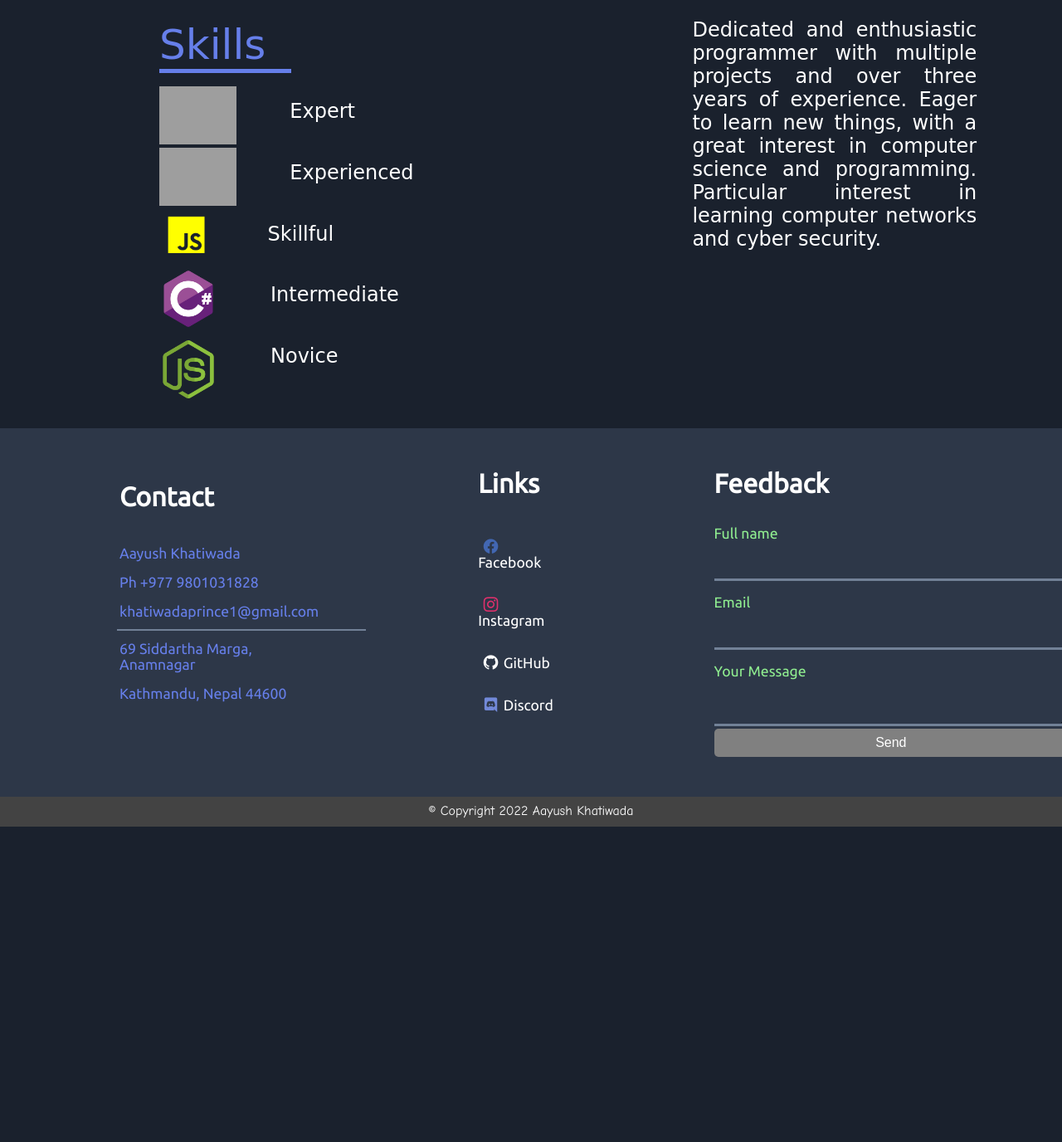
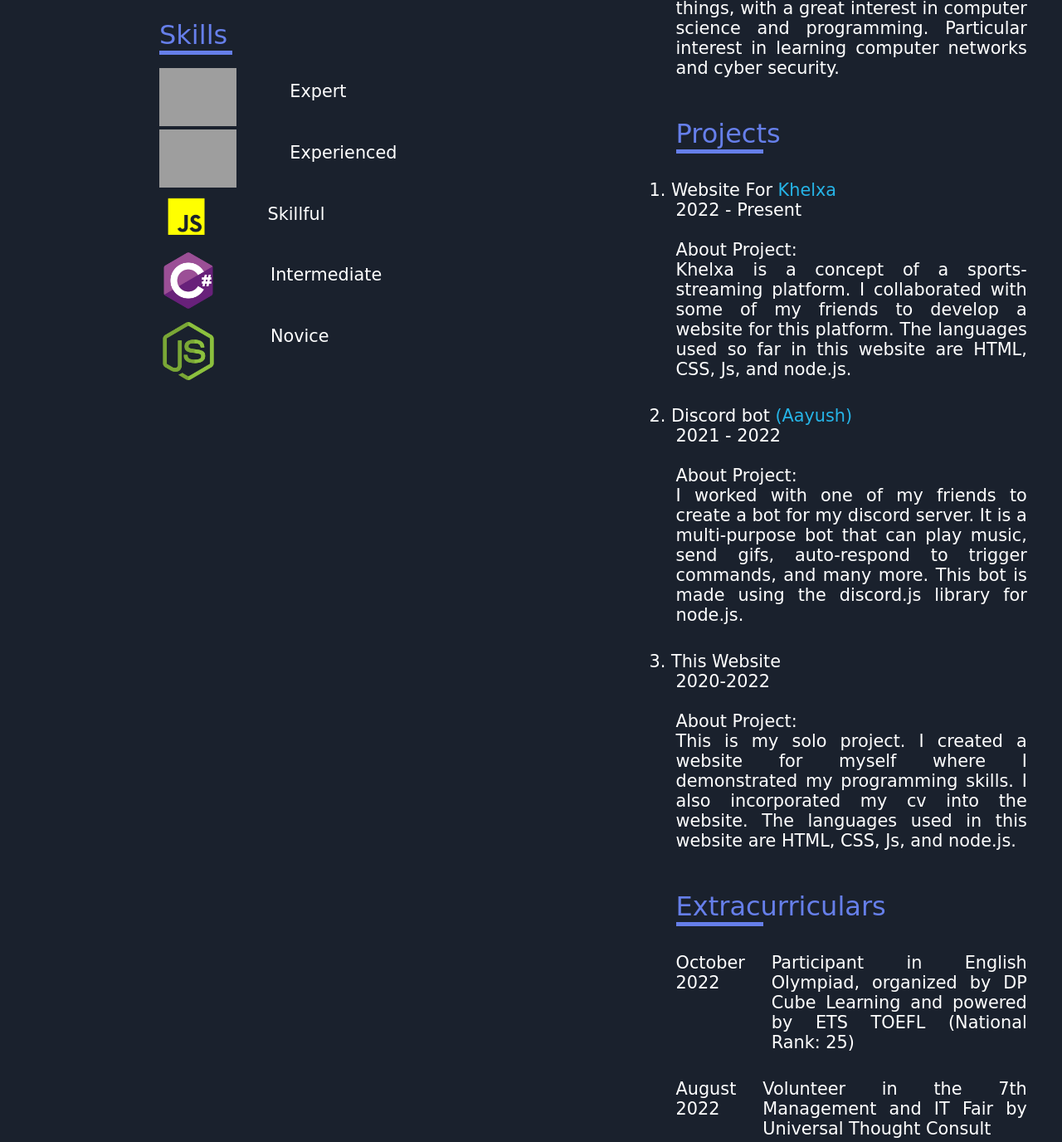
Before and after one commit to Sly-Imp/My-Website, a website: page views/index.html in a window 1280 px wide. Shown: the part 1148-2524 px from the top of the page at 83% size. Before the commit the page ends 2144 px from the top, so only its background shows below. Drawn offline with nearby package versions, Linux system fonts and the light colour scheme; files that its build step writes are made by us from their sources; grey boxes are pictures that could not be loaded; files whose address does not match are found by name.

Commit message:
Resume Update

```diff
--- a/public/style.css
+++ b/public/style.css
@@ -7,11 +7,11 @@
 }
 
 body, html {
-    font-family: 'Outfit', sans-serif;
+    font-family: 'Indie Flower', cursive;
     background: #1a212d;
     color: white;
     scroll-behavior: smooth;
-    overflow-x: hidden;   /* Yet to learn*/
+    overflow-x: hidden;
 }
 
 .title-bar {
@@ -137,14 +137,14 @@ header .title-bar img {
 }
 
 .h1 {
-    font-size: 50px;
+    font-size: 2rem;
     color: #667fea;
     margin-bottom: 1rem;
 }
 
 .h1::after {
     content: '';
-    width: 43%;
+    width: 25%;
     height: 5px;
     background: #667fea;
     display: block;
@@ -159,7 +159,7 @@ header .title-bar img {
 }
 
 .sk1 span {
-    font-size: 1.5rem;
+    font-size: 1.3rem;
 }
 
 .cvleft .skills .jsicon {
@@ -187,15 +187,83 @@ header .title-bar img {
 }
 
 .cvright .aboutme {
-    width: 50%;
+    width: 60%;
     margin-left: 17rem;
 }
 
 .cvright .aboutme .abt {
-    font-size: 1.5rem;
+    font-size: 1.3rem;
     text-align: justify;
     margin-top: 2rem;
 }
+
+.cvright .projects {
+    width: 60%;
+    margin-left: 17rem;
+    margin-top: 3rem;
+}
+
+.cvright .projects .project1 {
+    margin-top: 2rem;
+    font-size: 1.3rem;
+    text-align: justify;
+}
+.h2 a{
+    text-decoration: none;
+    color: #26b4e7;
+}
+
+.one::before {
+    content: '1. ';
+    margin-left: -2rem;
+}
+
+.cvright .projects .project2 {
+    margin-top: 2rem;
+    font-size: 1.3rem;
+    text-align: justify;
+}
+
+.two::before {
+    content: '2. ';
+    margin-left: -2rem;
+}
+
+.cvright .projects .project3 {
+    margin-top: 2rem;
+    font-size: 1.3rem;
+    text-align: justify;
+}
+
+.three::before {
+    content: '3. ';
+    margin-left: -2rem;
+}
+
+.cvright .ecas {
+    width: 60%;
+    margin-left: 17rem;
+    margin-top: 3rem;
+}
+
+.cvright .ecas .eca1 {
+    display: flex;
+    margin-top: 2rem;
+    font-size: 1.3rem;
+    text-align: justify;
+}
+
+.cvright .ecas .eca2 {
+    display: flex;
+    margin-top: 2rem;
+    font-size: 1.3rem;
+    text-align: justify;
+}
+
+.date {
+    margin-right: 2rem;
+}
+
 
 /* .about {
     padding: 7rem 15rem;
@@ -443,15 +511,17 @@ footer {
     position: fixed;
     right: 2rem;
     /* bottom: 1rem; */
-    bottom: -3rem;
+    bottom: -2rem;
     cursor: pointer;
     transition: 0.3s;
 }
 
 .goup i {
     font-size: 1.8rem;
-    padding-inline: 0.5rem;
+    padding-inline: 0.6rem;
     color: black;
+    position: relative;
+    top: -0.3rem;
 }
 
 ::-webkit-scrollbar {
--- a/views/index.html
+++ b/views/index.html
@@ -163,6 +163,52 @@
                         Dedicated and enthusiastic programmer with multiple projects and over three years of experience. Eager to learn new things, with a great interest in computer science and programming. Particular interest in learning computer networks and cyber security.
                     </p>
                 </div>
+                <div class="projects">
+                    <span class="h1">Projects</span>
+                    <div class="project1">
+                        <span class="h2 one">Website For <a href="https://khelxa.fly.dev/" target="_blank">Khelxa</a></span><br>
+                        <span class="h3">2022 - Present</span><br><br>
+                        <span class="h4">About Project:</span>
+                        <p>
+                            Khelxa is a concept of a sports-streaming platform. I
+                            collaborated with some of my friends to develop a
+                            website for this platform. The languages used so far in this
+                            website are HTML, CSS, Js, and node.js.
+                        </p>
+                    </div>
+                    <div class="project2 two">
+                        <span class="h2">Discord bot <a href="https://github.com/Sly-Imp/MyDiscordBot" target="_blank">(Aayush)</a></span><br>
+                        <span class="h3">2021 - 2022</span><br><br>
+                        <span class="h4">About Project:</span>
+                        <p>
+                            I worked with one of my friends to create a bot for my discord server. It is a multi-purpose bot that can play music, send gifs, auto-respond to trigger commands, and many more. This bot is made using the discord.js library for node.js.
+                        </p>
+                    </div>
+                    <div class="project3 three">
+                        <span class="h2">This Website</span><br>
+                        <span class="h3">2020-2022</span><br><br>
+                        <span class="h4">About Project:</span>
+                        <p>
+                            This is my solo project. I created a website for myself where I demonstrated my programming skills. I also incorporated my cv into the website. The languages used in this website are HTML, CSS, Js, and node.js.
+                        </p>
+                    </div>
+                </div>
+                <div class="ecas">
+                    <span class="h1">Extracurriculars</span>
+                    <div class="ecacontent">
+                        <div class="eca1">
+                            <span class="date">October 2022</span>
+                            <span class="activitity">Participant in English Olympiad,
+                                organized by DP Cube Learning and
+                                powered by ETS TOEFL (National Rank: 25)</span>
+                        </div>
+                        <div class="eca2">
+                            <span class="date">August 2022</span>
+                            <span class="activity">Volunteer in the 7th Management and IT
+                                Fair by Universal Thought Consult</span>
+                        </div>
+                    </div>
+                </div>
             </div>
         </section>
 
```
